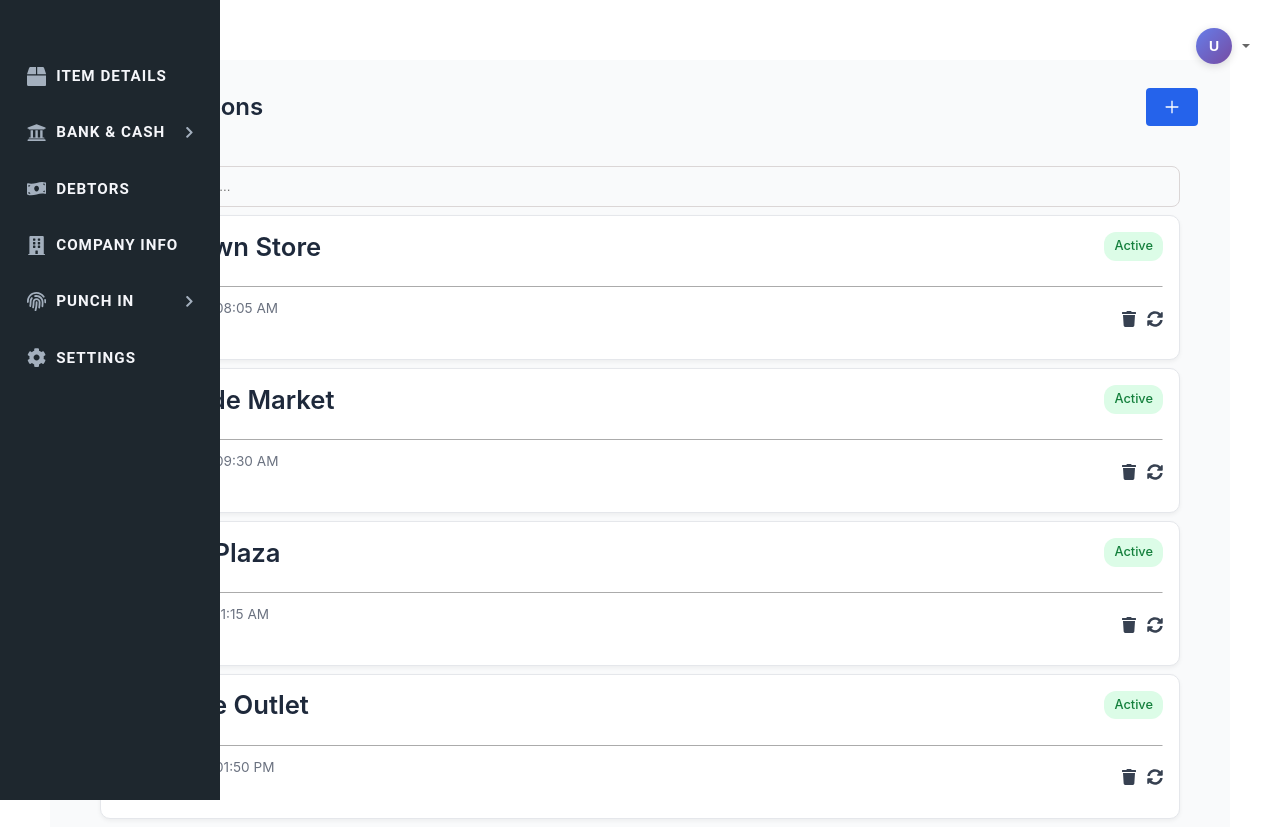
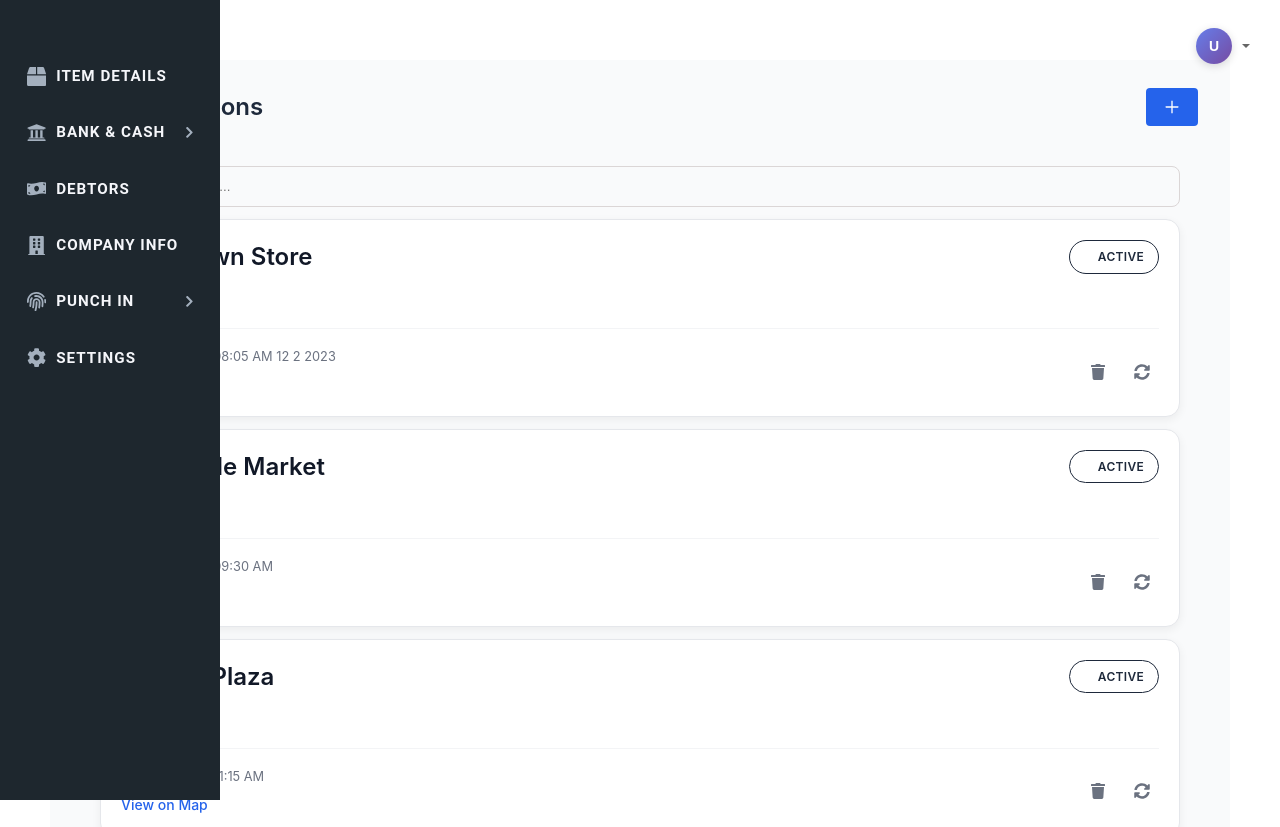
Before and after one commit to sajith231/TASK_WEBAPP_FRONTEND, a React (Vite) app: page /punchin in a window 1280 px wide. Shown: the top 827 px of the page. Built offline with nearby package versions, Linux system fonts and the light colour scheme; no server answers.

Commit message:
feat: add lucide-react dependency; enhance StoreCard component with map link functionality; update StoreTable with capture time format , Change to Table

```diff
--- a/package.json
+++ b/package.json
@@ -15,6 +15,7 @@
     "axios": "^1.11.0",
     "framer-motion": "^12.23.12",
     "leaflet": "^1.9.4",
+    "lucide-react": "^0.541.0",
     "react": "^19.0.0-rc.1",
     "react-dom": "^19.0.0-rc.1",
     "react-icons": "^5.5.0",
--- a/src/components/Punchin/StoreCard.jsx
+++ b/src/components/Punchin/StoreCard.jsx
@@ -19,7 +19,10 @@ const StoreCard = ({ name, status = "Active", area, captureTime, map, onDelete =
                     <p className="last_captured">
                         Last Captured: {captureTime}
                     </p>
-                    <a href="#" className="map_link">View on Map</a>
+
+                    <a href="#" className="map_link"
+                        onClick={() => map && window.open(map, '_blank')}
+                    >View on Map</a>
 
                 </div>
                 <div className="actions">
--- a/src/components/Punchin/StoreCard.scss
+++ b/src/components/Punchin/StoreCard.scss
@@ -1,86 +1,211 @@
 .store_card {
-    background-color: white;
+    background-color: #ffffff;
     border: 1px solid #e5e7eb;
-    border-radius: 10px;
-    padding: 16px;
-    margin-block: 8px;
-    box-shadow: 0 2px 4px rgba(0, 0, 0, 0.05);
+    border-radius: 14px;
+    padding: 20px;
+    margin-block: 12px;
+    box-shadow: 0 3px 10px rgba(0, 0, 0, 0.06);
+    transition: transform 0.25s ease, box-shadow 0.25s ease, border-color 0.25s ease;
+
+    &:hover {
+        transform: translateY(-3px);
+        box-shadow: 0 6px 16px rgba(0, 0, 0, 0.12);
+        border-color: #d1d5db;
+    }
 
     .store_card_header {
         display: flex;
         justify-content: space-between;
         align-items: center;
+        margin-bottom: 14px;
+        gap: 14px;
 
         h2 {
-            font-size: 1.6rem;
+            font-size: 1.5rem;
             font-weight: 600;
-            line-height: 1;
+            line-height: 1.3;
             margin: 0;
-            // font-family: m;
+            color: #111827;
+            flex: 1;
+            min-width: 0;
+
+            overflow: hidden;
+            text-overflow: ellipsis;
+            white-space: nowrap;
+
+            @media (max-width: 640px) {
+                font-size: 1.25rem;
+                white-space: normal;
+            }
         }
 
         .status {
-            padding: 4px 10px;
-            border-radius: 12px;
-            font-size: 0.8rem;
-            font-weight: 500;
+            padding: 6px 14px;
+            border-radius: 20px;
+            font-size: 0.75rem;
+            font-weight: 600;
+            display: inline-flex;
+            align-items: center;
+            border: 1px solid;
+            gap: 6px;
+            text-transform: uppercase;
+            letter-spacing: 0.3px;
+            transition: all 0.2s ease;
 
-            background: #dcfce7;
-            color: #15803d;
+            &::before {
+                content: '';
+                width: 8px;
+                height: 8px;
+                border-radius: 50%;
+                display: inline-block;
+            }
+
+            &.active {
+                background: #dcfce7;
+                color: #15803d;
+                border-color: #bbf7d0;
+
+                &::before { background-color: #22c55e; }
+            }
+
+            &.inactive {
+                background: #fef2f2;
+                color: #dc2626;
+                border-color: #fecaca;
+
+                &::before { background-color: #ef4444; }
+            }
+
+            &.pending {
+                background: #fffbeb;
+                color: #d97706;
+                border-color: #fde68a;
+
+                &::before { background-color: #f59e0b; }
+            }
         }
     }
 
     .hr {
-        border-color: #ffffff;
+        border: none;
+        height: 1px;
+        background-color: #f3f4f6;
+        margin: 18px 0;
     }
 
     .store_address {
-        // margin: 3px 0;
-        font-size: 1rem;
-        color: #6b7280;
+        font-size: 0.95rem;
+        color: #4b5563;
+        margin-bottom: 6px;
+        line-height: 1.5;
     }
 
     .store_footer {
         display: flex;
+
         justify-content: space-between;
         align-items: center;
-        flex-wrap: wrap;
-        gap: 10px;
-        margin-top: 10px;
+        // flex-wrap: wrap;
+        gap: 14px;
+        margin-top: 18px;
+
 
 
         .footer_content {
             display: flex;
             flex-direction: column;
+            gap: 6px;
         }
 
         .last_captured {
-            font-size: 0.85rem;
+            font-size: 0.8rem;
             color: #6b7280;
+
         }
 
         .map_link {
             color: #2563eb;
-            font-size: 0.9rem;
+            font-size: 0.875rem;
             font-weight: 500;
             text-decoration: none;
+            // padding: 4px 10px;
+            border-radius: 6px;
+            transition: background-color 0.2s ease, color 0.2s ease;
+
+            &:hover {
+                background-color: #eff6ff;
+                color: #1d4ed8;
+            }
+
+            &:focus {
+                outline: 2px solid #2563eb;
+                outline-offset: 2px;
+            }
         }
 
         .actions {
             display: flex;
             gap: 10px;
+            align-items: center;
+
+            @media (max-width: 640px) {
+                align-self: flex-end;
+            }
 
             button {
-                background: none;
+                background: transparent;
                 border: none;
                 cursor: pointer;
-                color: #374151;
+                color: #6b7280;
                 font-size: 1rem;
+                display: flex;
+                align-items: center;
+                justify-content: center;
+                width: 34px;
+                height: 34px;
+                border-radius: 8px;
+                transition: all 0.2s ease;
+
+                &:focus {
+                    outline: 2px solid #2563eb;
+                    outline-offset: 1px;
+                }
 
                 &:hover {
                     color: #111827;
+                    background-color: #f3f4f6;
+                }
+
+                &.refresh-btn:hover {
+                    background-color: #e0f2fe;
+                    color: #2563eb;
+
+                    svg {
+                        transform: rotate(180deg);
+                    }
+                }
+
+                &.delete-btn:hover {
+                    background-color: #fee2e2;
+                    color: #dc2626;
+                }
+
+                svg {
+                    transition: transform 0.3s ease;
                 }
             }
         }
     }
 }
+
+/* Responsive tweaks */
+@media (max-width: 768px) {
+    .store_card {
+        padding: 16px;
+        margin-block: 10px;
+
+        .store_card_header h2 {
+            font-size: 1.25rem;
+        }
+    }
+}
--- a/src/components/Punchin/StoreTable.jsx
+++ b/src/components/Punchin/StoreTable.jsx
@@ -36,7 +36,7 @@ const StoreTable = () => {
                     <div className="empty_state">No matching stores found.</div>
                 )}
                 {filteredStores.map((s, idx) => {
-                    const times = ['08:05 AM', '09:30 AM', '11:15 AM', '01:50 PM', '03:10 PM', '05:45 PM'];
+                    const times = ['08:05 AM 12 2 2023', '09:30 AM', '11:15 AM', '01:50 PM', '03:10 PM', '05:45 PM'];
                     const captureTime = times[idx % times.length];
                     const mapLink = `https://www.google.com/maps/search/?api=1&query=${encodeURIComponent(`${s.name} ${s.city}`)}`;
                     return (
```
Also changed, not shown: 1 other file (tests, documents, lock files or other folders).
